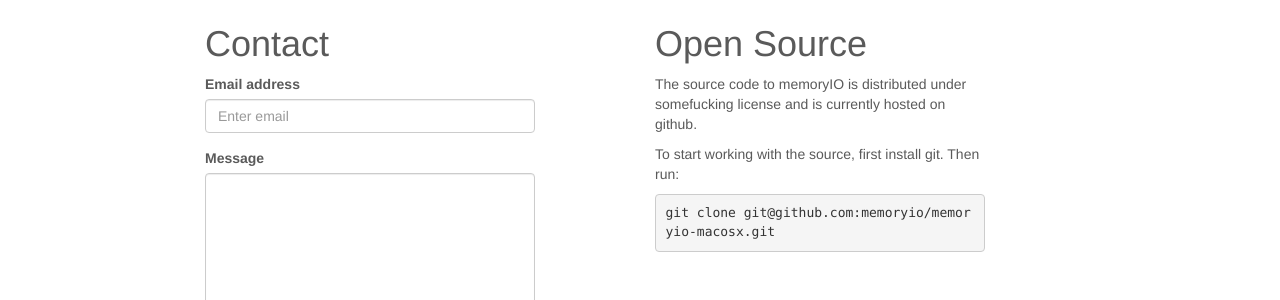
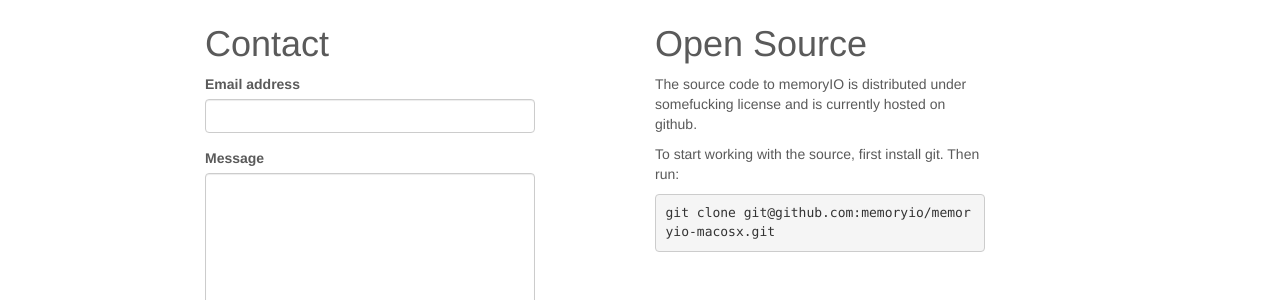
Before and after one commit to jacobrosenthal/memoryio-website, a Jekyll site: the page index.html, which Jekyll copies as it is, in a window 1280 px wide. Shown: the part 1781-2081 px from the top of the page. Built offline with Jekyll 4.4.1, drawn with Linux system fonts in a browser that asks for light colours; Markdown is read by kramdown in place of the engine named in the settings.

Commit message:
messing around with contact form

```diff
--- a/assets/css/coverflow.css
+++ b/assets/css/coverflow.css
@@ -6,7 +6,6 @@
   margin-left: -35px;
   box-reflect: below 0px -webkit-linear-gradient(top, rgba(0, 0, 0, 0) 60%, rgba(0, 0, 0, 0.1) 100%);
 }
-
 
 .coverflow-list {
   width: 100%;
@@ -109,7 +108,6 @@
     opacity: 0.5;
   }
 
-
 }
 
 @media (min-width: 768px) {
@@ -126,7 +124,6 @@
 
 }
 
-
 @media (min-width: 1200px) {
 
   .coverflow-list .coverflow-item .album-cover {
--- a/index.html
+++ b/index.html
@@ -195,12 +195,12 @@
           <h1>Contact</h1>
           <form role="form">
             <div class="form-group">
-              <label for="exampleInputEmail1">Email address</label>
-              <input type="email" class="form-control" id="exampleInputEmail1" placeholder="Enter email">
+              <label for="contactEmail">Email address</label>
+              <input type="email" class="form-control" id="contactEmail" required="required">
             </div>
             <div class="form-group">
-              <label for="exampleInputPassword1">Message</label>
-              <textarea class="form-control" rows="10"></textarea>
+              <label for="contactMessage">Message</label>
+              <textarea id="contactMessage" class="form-control" rows="10" required="required"></textarea>
             </div>
             <button type="submit" class="btn btn-default">Submit</button>
           </form>
```
